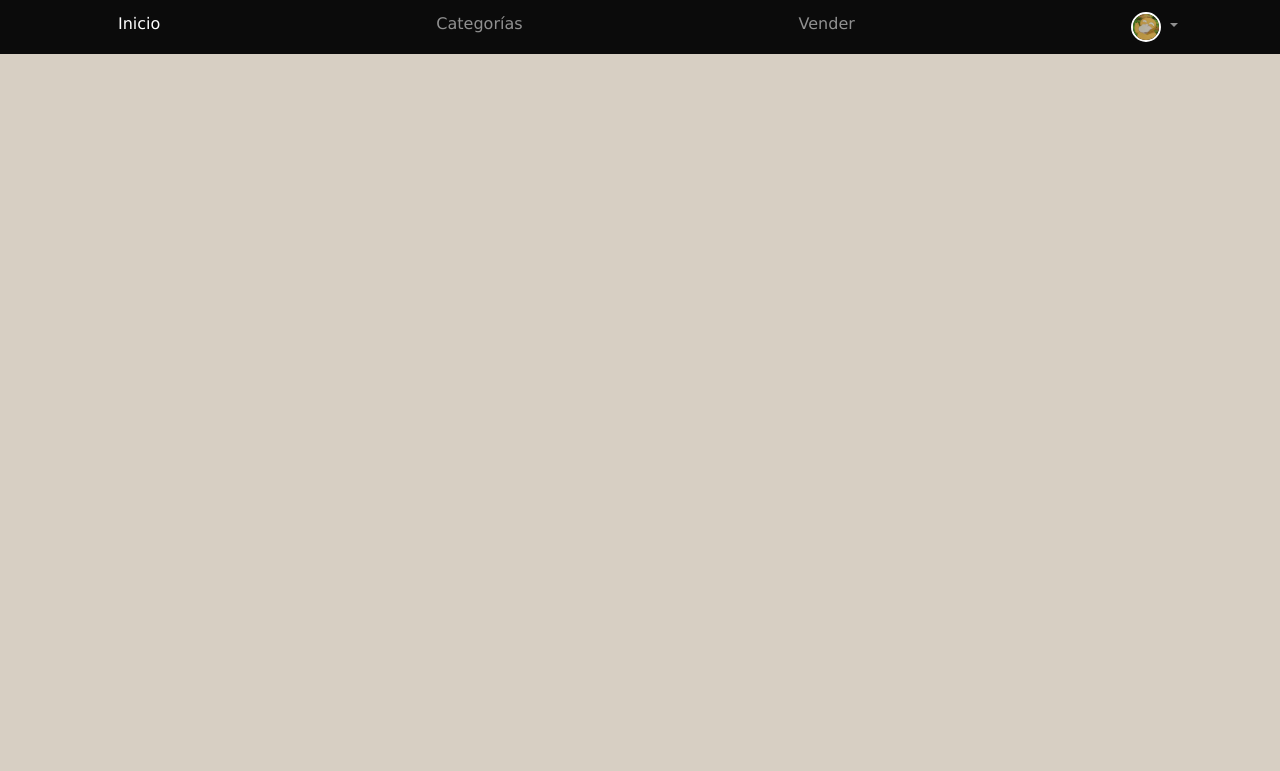
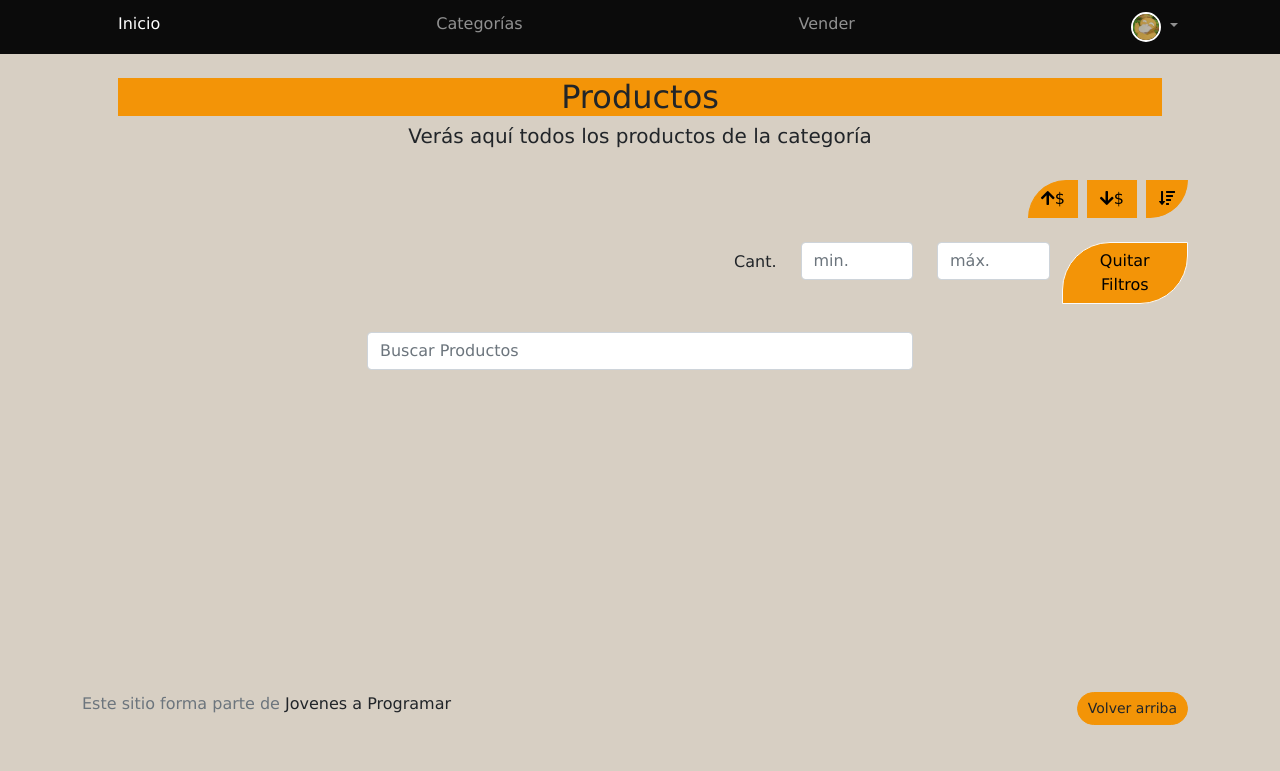
Before and after one commit to Nauus/Proyect-Final, a plain HTML site: page products.html in a window 1280 px wide. Drawn offline with Linux system fonts and the light colour scheme; no server answers; sample sign-in values are in the browser's storage; some icons are missing.

Commit message:
Revert "Añadiendo botones al products.html"

```diff
--- a/products.html
+++ b/products.html
@@ -68,3 +68,72 @@
   <main class="pb-5 container">
     <div class="container">
       <div class="text-center p-4">
+        <h2 class="productos">Productos</h2>
+        <h4 class="lead" id="parrafoProductos">Verás aquí todos los productos de la categoría <span id="categoriaNombre"></span></h4>
+      </div>
+    </div>
+    <div class="col text-end">
+      <div class="btn-group btn-group-toggle mb-4" data-bs-toggle="buttons">
+        <input type="radio" class="btn-check" name="options" id="sortAscPrice">
+        <label class="btn btn-light" for="sortAscPrice" content="\f062"><i class="fas fa-arrow-up mr-1"></i>$</label>
+        <input type="radio" class="btn-check" name="options" id="sortDescPrice">
+        <label class="btn btn-light" for="sortDescPrice"><i class="fas fa-arrow-down mr-1"></i>$</label>
+        <input type="radio" class="btn-check" name="options" id="sortDescRelevance" checked="">
+        <label class="btn btn-light" for="sortDescRelevance"><i class="fas fa-sort-amount-down mr-1"></i></label>
+      </div>
+    </div>
+    <div class="row">
+      <div class="col-lg-6 offset-lg-6 col-md-12 mb-1 container">
+        <div class="row container p-0 m-0">
+          <div class="col">
+            <p class="font-weight-normal text-end my-2">Cant.</p>
+          </div>
+          <div class="col">
+            <input class="form-control" type="number" placeholder="min." id="rangeFilterPriceMin">
+          </div>
+          <div class="col">
+            <input class="form-control" type="number" placeholder="máx." id="rangeFilterPriceMax">
+          </div>
+          <div class="col-3 p-0">
+            <input type="radio" class="btn-check" name="options" id="sortNone" checked>
+            <label class="btn btn-light mb-lg-4" for="sortNone">Quitar Filtros</label>
+          </div>
+        </div>
+      </div>
+    </div>
+    <div class="row justify-content-center">
+      <div class="col-lg-6 col-md-12 mb-4">
+        <div class="form-outline">
+          <input type="search" id="searchInput" class="form-control" placeholder="Buscar Productos" aria-label="Search" />
+        </div>
+      </div>
+    </div>
+    <div class="row">
+      <div class="list-group" id="car-list-container"></div>
+      </div>
+    </div>
+  </main>
+  <footer class="text-muted">
+    <div class="container">
+      <p class="float-end">
+        <a href="#" class="btn btn-outline-dark btn-sm" data-bs-toggle="tooltip" data-bs-placement="top"
+          title="Volver arriba">Volver arriba</a>
+      </p>
+      <p>Este sitio forma parte de <a href="https://jovenesaprogramar.edu.uy/" target="_blank"
+          class="text-decoration-none text-dark">Jovenes a Programar</a></p>
+    </div>
+  </footer>
+  <div id="spinner-wrapper">
+    <div class="lds-ring">
+      <div></div>
+      <div></div>
+      <div></div>
+      <div></div>
+    </div>
+  </div>
+
+  <script src="js/bootstrap.bundle.min.js"></script>
+  <script src="js/init.js"></script>
+  <script src="js/products.js"></script>
+</body>
+</html>
```
